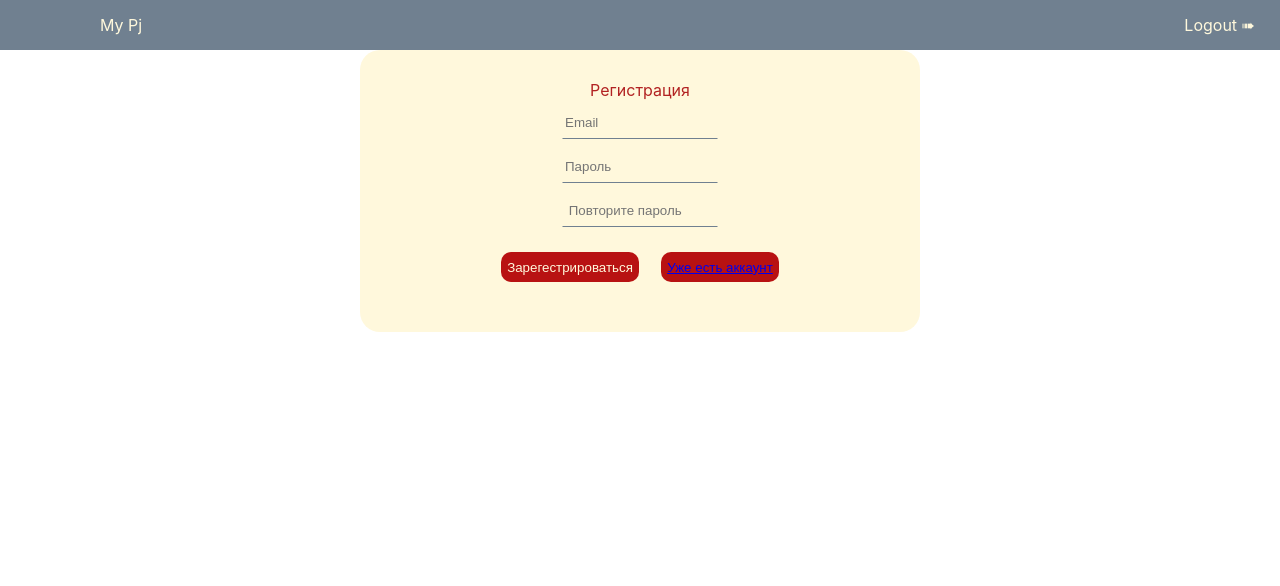
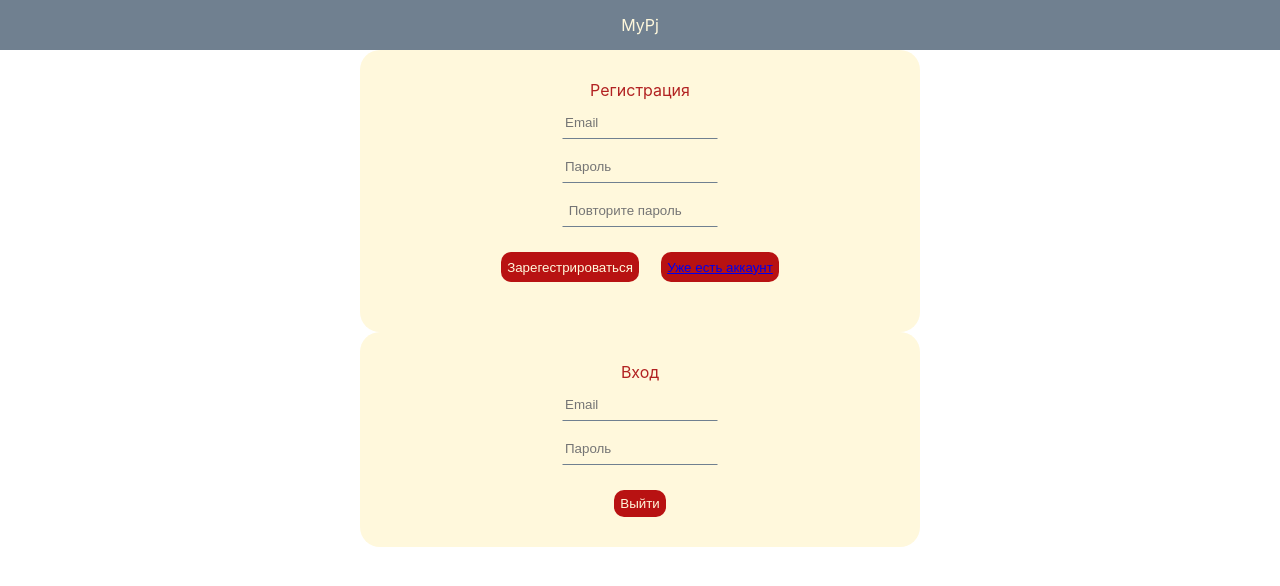
Before and after one commit to llVeraVerall/MyReactPj, a React (Create React App) app: page /signin in a window 1280 px wide. Shown: the top 586 px of the page. Built offline with nearby package versions, Linux system fonts and the light colour scheme.

Commit message:
made changes

```diff
--- a/src/App.tsx
+++ b/src/App.tsx
@@ -5,6 +5,10 @@ import Nav from './Nav/Nav';
 import {addToken} from './store/actions/token';
 import {useDispatch} from 'react-redux';
 import Registration from './Registration/Registration';
+import {Route, Routes} from 'react-router-dom';
+import Home from './Home/Home';
+import Tasks from './Tasks/Tasks';
+import SignIn from './SignIn/SignIn';
 
 
 
@@ -16,9 +20,15 @@ function App() {
     dispatch(addToken('some-token'));
     return (
         <div className="App">
-            <Header/>
+            {/*<Header/>*/}
             {/*<Nav/>*/}
             <Registration />
+            <Routes>
+                <Route path='/home' element={<Home />} />
+                <Route path='/tasks' element={<Tasks />}/>
+                <Route path='/signup' element={<Registration />}></Route>
+                <Route path='/signin' element={ <SignIn /> }></Route>
+            </Routes>
         </div>
     );
 }
--- a/src/Registration/Registration.css
+++ b/src/Registration/Registration.css
@@ -1,3 +1,14 @@
+.reg__header{
+    width: 100%;
+    height: 50px;
+    background-color: slategray;
+    display: flex;
+    flex-direction: row;
+    justify-content: center;
+    align-items: center;
+    color: cornsilk;
+}
+
 .reg__block{
     color: #B22222;
     display: flex;
--- a/src/Registration/Registration.tsx
+++ b/src/Registration/Registration.tsx
@@ -3,7 +3,7 @@ import InputArea from './Input/Input';
 import './Registration.css';
 import './media__reg.css';
 import { Link } from 'react-router-dom';
-import SignIn from '../SignIn/SignIn';
+
 
 const Registration = () => {
     const [email, setEmail] = useState('');
@@ -26,17 +26,20 @@ const Registration = () => {
                     })
                 })
                 .then(() => {
-                    alert('Подтвердите регистрацию. Перейдите по ссылке, высланной на почту.');
-                    console.log('successfull');
+                    setMessage('Подтвердите регистрацию. Перейдите по ссылке, высланной на почту.');
                 })
                 .catch((err: string) => {
-                    console.log(err);
+                    setError('');
                 });
         }, [email, password1, password2]
     );
 
+    const [message, setMessage] = useState('');
+
+
     return (
         <div>
+            <div className='reg__header'>MyPj</div>
             <div className='reg__block'>
                 <div className='reg__title'>Регистрация</div>
                 <InputArea value={email} setValue={setEmail} type="text" placeholder="Email"/>
@@ -44,7 +47,7 @@ const Registration = () => {
                 <InputArea value={password2} setValue={setPassword2} type="password" placeholder=" Повторите пароль"/>
                 <div className='reg__btn'>
                     <button onClick={ signUp }>Зарегестрироваться</button>
-                    <button><Link path='/signin'>Уже есть аккаунт</Link></button>
+                    <button><Link to='/signin'>Уже есть аккаунт</Link></button>
                 </div>
             </div>
         </div>
--- a/src/SignIn/SignIn.css
+++ b/src/SignIn/SignIn.css
@@ -0,0 +1,22 @@
+.signin{
+    color: #B22222;
+    display: flex;
+    flex-direction: column;
+    width: 500px;
+    align-items: center;
+    background-color: cornsilk;
+    border-radius: 20px;
+    padding: 30px;
+    align-self: center;
+    margin: auto;
+}
+
+.signin button{
+    background-color: #b81212;
+    border: #b81212;
+    border-radius: 10px;
+    color: cornsilk;
+    cursor: pointer;
+    padding: 6px;
+    margin-top: 20px;
+}
--- a/src/SignIn/SignIn.tsx
+++ b/src/SignIn/SignIn.tsx
@@ -1,10 +1,13 @@
 import React from 'react';
+import InputArea from '../Registration/Input/Input';
+import './SignIn.css';
 
 const SignIn = () => (
     <div className='signin'>
         <div className='signin__title'>Вход</div>
-
-        <p>SignIn</p>
+        <InputArea type="text" placeholder="Email"/>
+        <InputArea type="password" placeholder="Пароль"/>
+        <button>Выйти</button>
     </div>
 );
 
```
